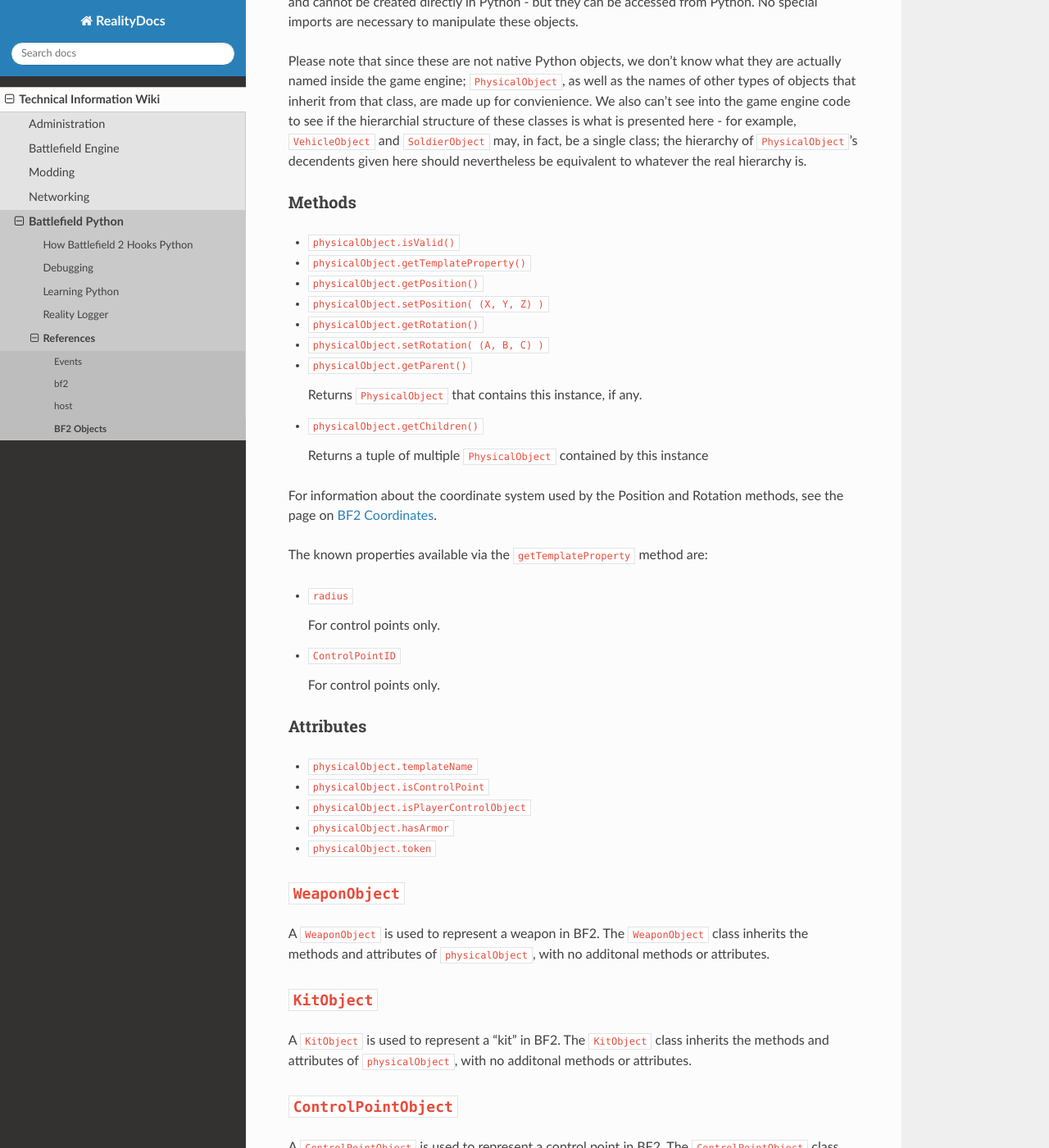
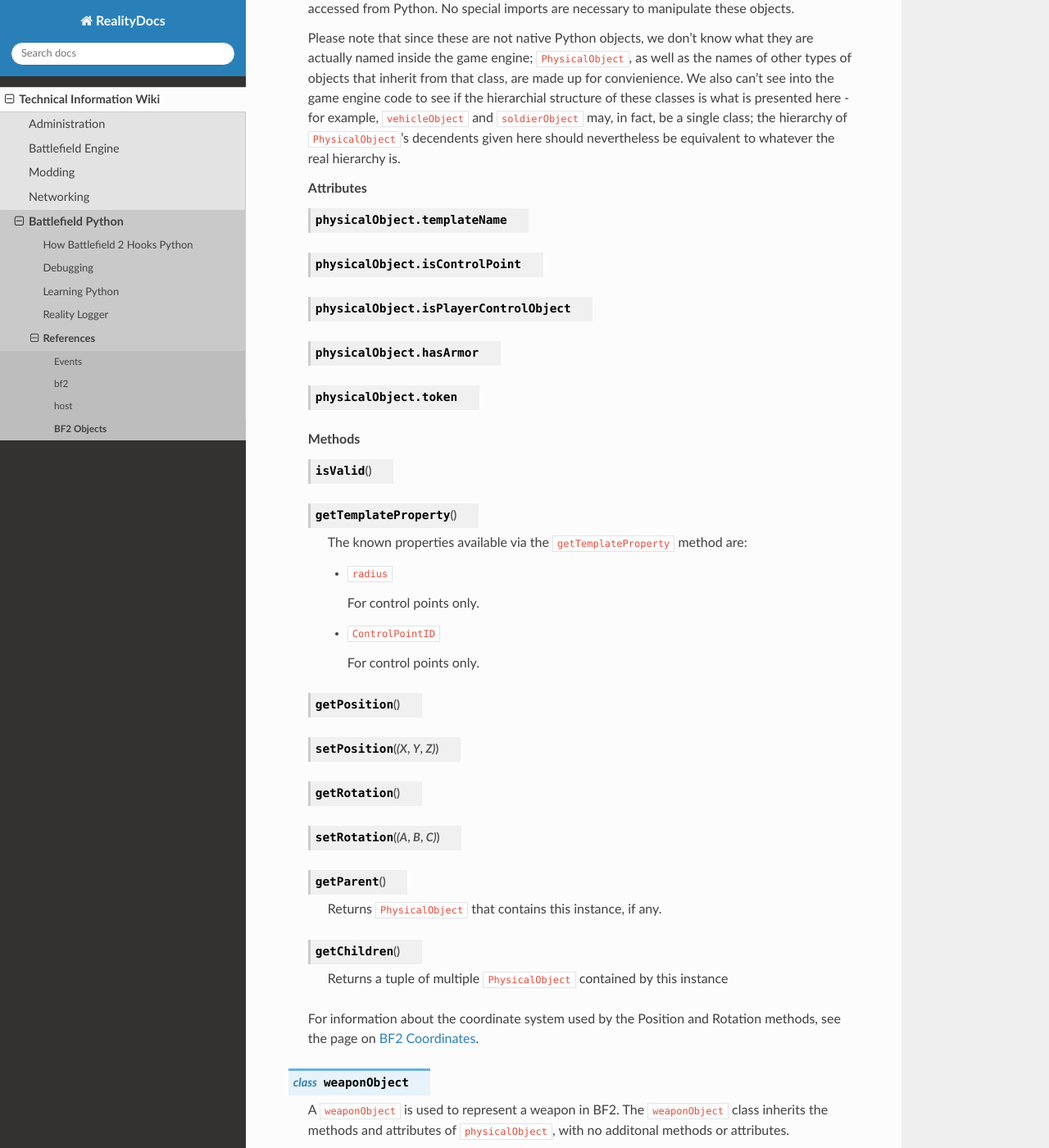
Before and after one commit to papadanku/RealityDocs, a Sphinx documentation site: the page built from docs/source/technical/python/reference/objects.rst, in a window 1280 px wide and 1400 px high, scrolled down 347 px. Shown: the whole window at 82% size. Built offline with Sphinx 7.4.7 and the Read the Docs theme 2.0.0, drawn with Linux system fonts in a browser that asks for light colours; some of the changed text lies outside the part shown.

Commit message:
Sphinxify python objects

```diff
--- a/docs/source/technical/python/reference/bf2.rst
+++ b/docs/source/technical/python/reference/bf2.rst
@@ -274,7 +274,7 @@ Class attributes stored in the BF2 engine
    .. py:method:: setIsInsideCP(val)
    .. py:method:: getIsInsideCP()
 
-.. py:class:: bf2.PlayerManager.PlayerManager
+.. py:class:: bf2.PlayerManager
 
    This class is a wrapper around some player management functions in the BF2 engine, and also adds some simple calculations and logic to those functions. During its initialization the bf2 class instantiates this class as the singleton object ``bf2.playerManager``.
 
--- a/docs/source/technical/python/reference/objects.rst
+++ b/docs/source/technical/python/reference/objects.rst
@@ -2,177 +2,151 @@
 BF2 Objects
 ===========
 
-.. _physicalobject:
+.. py:class:: PhysicalObject
 
-``PhysicalObject``
-------------------
+   ``PhysicalObject`` represent physical things in the BF2 game world; as such, they have the properties of real objects in the physical world: properties like position (X, Y, Z coordinates) and orientation (rotation), and can contain, and be contained by, other ``PhysicalObject`` objects. A ``PhysicalObject`` appears to be implemented as C++ objects in the game engine which the embedded Python engine has access to, but since they are game engine objects, they are not defined anywhere in Python, and cannot be created directly in Python - but they can be accessed from Python. No special imports are necessary to manipulate these objects.
 
-``PhysicalObject`` represent physical things in the BF2 game world; as such, they have the properties of real objects in the physical world: properties like position (X, Y, Z coordinates) and orientation (rotation), and can contain, and be contained by, other ``PhysicalObject`` objects. A ``PhysicalObject`` appears to be implemented as C++ objects in the game engine which the embedded Python engine has access to, but since they are game engine objects, they are not defined anywhere in Python, and cannot be created directly in Python - but they can be accessed from Python. No special imports are necessary to manipulate these objects.
+   Please note that since these are not native Python objects, we don't know what they are actually named inside the game engine; ``PhysicalObject``, as well as the names of other types of objects that inherit from that class, are made up for convienience. We also can't see into the game engine code to see if the hierarchial structure of these classes is what is presented here - for example, ``vehicleObject`` and ``soldierObject`` may, in fact, be a single class; the hierarchy of ``PhysicalObject``'s decendents given here should nevertheless be equivalent to whatever the real hierarchy is.
 
-Please note that since these are not native Python objects, we don't know what they are actually named inside the game engine; ``PhysicalObject``, as well as the names of other types of objects that inherit from that class, are made up for convienience. We also can't see into the game engine code to see if the hierarchial structure of these classes is what is presented here - for example, ``VehicleObject`` and ``SoldierObject`` may, in fact, be a single class; the hierarchy of ``PhysicalObject``'s decendents given here should nevertheless be equivalent to whatever the real hierarchy is.
+   **Attributes**
 
-Methods
-~~~~~~~
+   .. py:attribute:: physicalObject.templateName
+   .. py:attribute:: physicalObject.isControlPoint
+   .. py:attribute:: physicalObject.isPlayerControlObject
+   .. py:attribute:: physicalObject.hasArmor
+   .. py:attribute:: physicalObject.token
 
--  ``physicalObject.isValid()``
+   **Methods**
 
--  ``physicalObject.getTemplateProperty()``
+   .. py:method:: isValid()
+   .. py:method:: getTemplateProperty()
 
--  ``physicalObject.getPosition()``
+      The known properties available via the ``getTemplateProperty`` method are:
 
--  ``physicalObject.setPosition( (X, Y, Z) )``
+      -  ``radius``
 
--  ``physicalObject.getRotation()``
+         For control points only.
 
--  ``physicalObject.setRotation( (A, B, C) )``
+      -  ``ControlPointID``
 
--  ``physicalObject.getParent()``
+         For control points only.
 
-   Returns ``PhysicalObject`` that contains this instance, if any.
+   .. py:method:: getPosition()
+   .. py:method:: setPosition((X, Y, Z))
+   .. py:method:: getRotation()
+   .. py:method:: setRotation((A, B, C))
+   .. py:method:: getParent()
 
--  ``physicalObject.getChildren()``
+      Returns ``PhysicalObject`` that contains this instance, if any.
 
-   Returns a tuple of multiple ``PhysicalObject`` contained by this instance
+   .. py:method:: getChildren()
 
-For information about the coordinate system used by the Position and Rotation methods, see the page on :doc:`BF2 Coordinates <../../engine/coordinates>`.
+      Returns a tuple of multiple ``PhysicalObject`` contained by this instance
 
-The known properties available via the ``getTemplateProperty`` method are:
+   For information about the coordinate system used by the Position and Rotation methods, see the page on :doc:`BF2 Coordinates <../../engine/coordinates>`.
 
--  ``radius``
+.. py:class:: weaponObject
 
-   For control points only.
+   A ``weaponObject`` is used to represent a weapon in BF2. The ``weaponObject`` class inherits the methods and attributes of ``physicalObject``, with no additonal methods or attributes.
 
--  ``ControlPointID``
+.. py:class:: kitObject
 
-   For control points only.
+   A ``kitObject`` is used to represent a “kit” in BF2. The ``kitObject`` class inherits the methods and attributes of ``physicalObject``, with no additonal methods or attributes.
 
-Attributes
-~~~~~~~~~~
+.. py:class:: controlPointObject
 
--  ``physicalObject.templateName``
--  ``physicalObject.isControlPoint``
--  ``physicalObject.isPlayerControlObject``
--  ``physicalObject.hasArmor``
--  ``physicalObject.token``
+   A ``controlPointObject`` is used to represent a control point in BF2. The ``controlPointObject`` class inherits the methods and attributes of ``physicalObject``, with the following additional methods and attributes:
 
-.. _weaponobject:
+   **Attributes**
 
-``WeaponObject``
-----------------
+   .. py:attribute:: flagPosition
 
-A ``WeaponObject`` is used to represent a weapon in BF2. The ``WeaponObject`` class inherits the methods and attributes of ``physicalObject``, with no additonal methods or attributes.
+      Returns:
 
-.. _kitobject:
+      -  ``0`` = top
+      -  ``1`` = middle
+      -  ``2`` = bottom
 
-``KitObject``
--------------
+   .. py:attribute:: lastAttackingTeam
+   .. py:attribute:: triggerId
 
-A ``KitObject`` is used to represent a “kit” in BF2. The ``KitObject`` class inherits the methods and attributes of ``physicalObject``, with no additonal methods or attributes.
+   **Methods**
 
-.. _controlpointobject:
+   .. py:method:: cp_getParam(parameter)
+   .. py:method:: cp_setParam(parameter, value)
 
-``ControlPointObject``
-----------------------
+   **Internal Properties**
 
-A ``ControlPointObject`` is used to represent a control point in BF2. The ``ControlPointObject`` class inherits the methods and attributes of ``physicalObject``, with the following additional methods and attributes:
+   ``controlPointObject`` also have a number of internal properties that are accessed through the ``cp_getParam`` and ``cp_setParam`` methods:
 
--  ``ControlPointObject.cp_getParam('parameter')``
--  ``ControlPointObject.cp_setParam('parameter', value)``
+   .. py:property:: isHemisphere
 
-Attributes
-~~~~~~~~~~
+      0 or 1, indicating if the control point capture area is a hemisphere or not.
 
--  ``ControlPointObject.flagPosition``
+   .. py:property:: team
 
-   Returns:
+      Team the capture point belongs to: 0 for neutral, 1 for team 1, and 2 for team 2. Updating this value also changes the minimap and flag tag indicator.
 
-   -  ``0`` = top
-   -  ``1`` = middle
-   -  ``2`` = bottom
+   .. py:property:: flag
 
--  ``ControlPointObject.lastAttackingTeam``
+      The flag image used in the control point; 1 for team 1's flag, 2 for team 2's.
 
--  ``ControlPointObject.triggerId``
+   .. py:property:: areaValue
 
-Internal Properties
-~~~~~~~~~~~~~~~~~~~
+      The weighting value for this control point
 
-``ControlPointObject`` also have a number of internal properties that are accessed through the ``cp_getParam`` and ``cp_setParam`` methods:
+   .. py:property:: unableToChangeTeam
 
--  ``isHemisphere``
+      Whether or not this control point is capturable (0) or not (1)
 
-   0 or 1, indicating if the control point capture area is a hemisphere or not.
+   .. py:property:: timeToGetControl
 
--  ``team``
+      How many seconds it takes to get control of this control point
 
-   Team the capture point belongs to: 0 for neutral, 1 for team 1, and 2 for team 2. Updating this value also changes the minimap and flag tag indicator.
+   .. py:property:: timeToLoseControl
 
--  ``flag``
+      How many seconds it takes to get control of this control point
 
-   The flag image used in the control point; 1 for team 1's flag, 2 for team 2's.
+   .. py:property:: onlyTakeableByTeam
 
--  ``areaValue``
+      Whether (1) or not (0) this control point is only capturable by one team
 
-   The weighting value for this control point
+   .. py:property:: takeOverChangePerSecond
 
--  ``unableToChangeTeam``
+      Capture speed; speed at which the flag at this control point raises or lowers.
 
-   Whether or not this control point is capturable (0) or not (1)
+   .. py:property:: enemyTicketLossWhenCaptured
 
--  ``timeToGetControl``
+      Ticket loss caused to the enemy when this control point is captured *(needs to be verified)*
 
-   How many seconds it takes to get control of this control point
+   .. py:property:: playerId
 
--  ``timeToLoseControl``
+      *Unknown; may set the ``playerID`` of the player that captured this control point first (the first player to arrive, not assisting players?)*
 
-   How many seconds it takes to get control of this control point
+.. py:class:: vehicleObject
 
--  ``onlyTakeableByTeam``
+   A ``vehicleObject`` represents a BF2 vehicle. The ``vehicleObject`` class inherits the methods and attributes of :py:class:`PhysicalObject`, with several additional methods. ``soldierObject``, used to represent the physical body of player, is a sub-class of ``vehicleObject``.
 
-   Whether (1) or not (0) this control point is only capturable by one team
+   **Methods**
 
--  ``takeOverChangePerSecond``
+   .. py:method:: getDamage()
+   .. py:method:: setDamage(intValue)
+   .. py:method:: getIsWreck()
 
-   Capture speed; speed at which the flag at this control point raises or lowers.
+      Returns boolean, 1 if the vehicle is destroyed
 
--  ``enemyTicketLossWhenCaptured``
+   .. py:method:: getOccupyingPlayers()
 
-   Ticket loss caused to the enemy when this control point is captured *(needs to be verified)*
+      Returns an array with index 0 being the driver
 
--  ``playerId``
+   .. py:method:: getIsRemoteControlled()
 
-   *Unknown; may set the ``playerID`` of the player that captured this control point first (the first player to arrive, not assisting players?)*
+   The ``getDamage()`` and ``setDamage()`` methods actually read/set the health of the vehicle. Transport helicopters start with 1500, tanks with 1000 and light jeeps with 750. They all explode when the damage reaches 0.
 
-.. _vehicleobject:
+.. py:class:: soldierObject
 
-``VehicleObject``
------------------
+   A ``soldierObject`` represents the physical body of a human or AI player in BF2. The ``soldierObject`` class inherits the methods and attributes of ``vehicleObject``, with no additonal methods or attributes. (Note: it appears that within the game engine, ``soldierObject`` and ``vehicleObject`` may actually be the exact same thing; conceptually, though, it helps to think of ``soldierObject`` as a subclass of ``vehicleObject``).
 
-A ``VehicleObject`` represents a BF2 vehicle. The ``VehicleObject`` class inherits the methods and attributes of PhysicalObject, with several additional methods. ``SoldierObject``, used to represent the physical body of player, is a sub-class of ``VehicleObject``.
+   It is important to pay attention to the destinction between a player's “physical” body in the game, which is represented by an instance of the ``soldierObject`` class, having position, orientation, health, etc., and the in-game “spirit” of that player, which is represented by an instance of the ``bf2.PlayerManager.Player`` class, having properties like a name, squad, profile ID, etc. ``The bf2.PlayerManager.Player`` (“spirit”) is created when a player connects to the server, and persists as long as the server continues running, even across game rounds (and disconnect/reconnects - if the player disconnects and then reconnects, the server tries to match them up with an existing ``bf2.PlayerManager.Player`` object). By contrast, a player remains associated with a ``soldierObject`` only as long as they remain alive; as soon as they die, their association with the ``soldierObject`` is broken; when they respawn, a new ``soldierObject`` instance is created, and becomes associated with the player. That is to say, between dying and respawning, the player's “spirit” leaves their first “body” and is “reincarnated” in a new “body”.
 
--  ``vehicleObject.getDamage()``
-
--  ``vehicleObject.setDamage(intValue)``
-
--  ``vehicleObject.getIsWreck()``
-
-   Returns boolean, 1 if the vehicle is destroyed
-
--  ``vehicleObject.getOccupyingPlayers()``
-
-   Returns an array with index 0 being the driver
-
--  ``vehicleObject.getIsRemoteControlled()``
-
-The ``getDamage()`` and ``setDamage()`` methods actually read/set the health of the vehicle. Transport helicopters start with 1500, tanks with 1000 and light jeeps with 750. They all explode when the damage reaches 0.
-
-.. _soldierobject:
-
-``SoldierObject``
------------------
-
-A ``SoldierObject`` represents the physical body of a human or AI player in BF2. The ``SoldierObject`` class inherits the methods and attributes of ``vehicleObject``, with no additonal methods or attributes. (Note: it appears that within the game engine, ``SoldierObject`` and ``vehicleObject`` may actually be the exact same thing; conceptually, though, it helps to think of ``SoldierObject`` as a subclass of ``vehicleObject``).
-
-It is important to pay attention to the destinction between a player's “physical” body in the game, which is represented by an instance of the ``SoldierObject`` class, having position, orientation, health, etc., and the in-game “spirit” of that player, which is represented by an instance of the ``bf2.PlayerManager.Player`` class, having properties like a name, squad, profile ID, etc. ``The bf2.PlayerManager.Player`` (“spirit”) is created when a player connects to the server, and persists as long as the server continues running, even across game rounds (and disconnect/reconnects - if the player disconnects and then reconnects, the server tries to match them up with an existing ``bf2.PlayerManager.Player`` object). By contrast, a player remains associated with a ``SoldierObject`` only as long as they remain alive; as soon as they die, their association with the ``SoldierObject`` is broken; when they respawn, a new ``SoldierObject`` instance is created, and becomes associated with the player. That is to say, between dying and respawning, the player's “spirit” leaves their first “body” and is “reincarnated” in a new “body”.
-
-Is that metaphysical enough for you?
+   Is that metaphysical enough for you?
```
Also changed, not shown: docs/source/technical/admin/identity.rst (+5 -5 lines).
